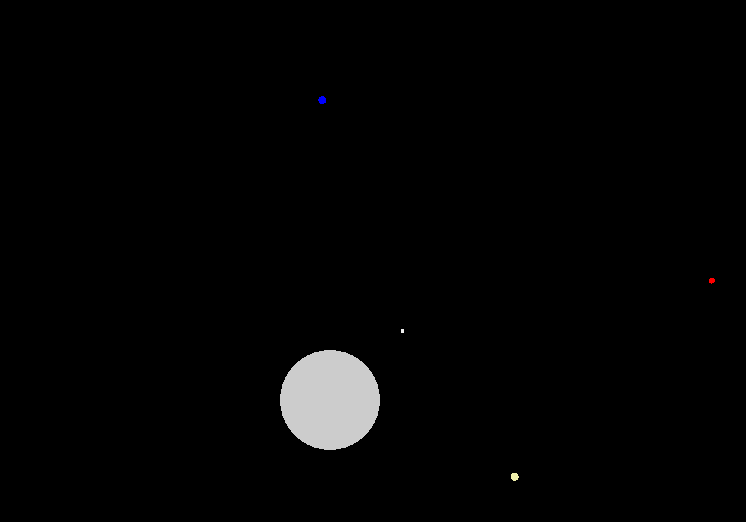
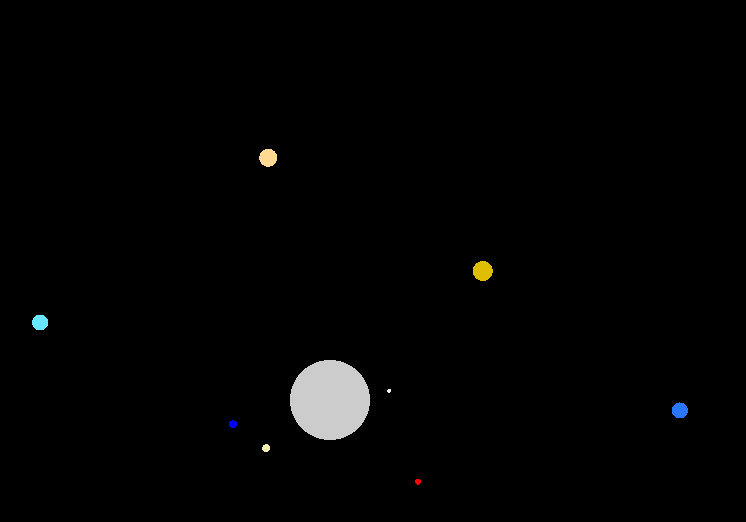
Before and after one commit to ekros/fusion42, a plain HTML site: page dangeroids/index.html in a window 1280 px wide. Shown: the whole page, without its empty margins (310-1056 px from the left). Drawn offline with Linux system fonts and the light colour scheme.

Commit message:
- Add the rest of the planets - Mouse over effect shows the name of the planet

```diff
--- a/dangeroids/index.html
+++ b/dangeroids/index.html
@@ -16,33 +16,49 @@
 	<script>
 
 	// initial positions
-	var merR = 100;
+	var merR = 60;
 	var merAlpha = 3.14;
 	var merSize = 2;
-	var venR = 200;
+	var venR = 80;
 	var venAlpha = 1;
 	var venSize = 4;
-	var earR = 300;
+	var earR = 100;
 	var earAlpha = 2;
 	var earSize = 4;
-	var marR = 400;
+	var marR = 120;
 	var marAlpha = 0;
 	var marSize = 3;
+	var jupR = 200;
+	var jupAlpha = -1;
+	var jupSize = 10;
+	var satR = 250;
+	var satAlpha = -2;
+	var satSize = 9;
+	var uraR = 300;
+	var uraAlpha = -3;
+	var uraSize = 8;
+	var nepR = 350;
+	var nepAlpha = 0;
+	var nepSize = 8;
 
 	// center of the window
 	var centerX = window.innerWidth/2;
 	var centerY = window.innerHeight/2;
 
 	// planets
-	var sun = new Planet(0, 0, 0, 0xCCCCCC, 50);
-	var mercury = new Planet(merR, merAlpha, 0.05, 0xEEEEEE, merSize);
-	var venus = new Planet(venR, venAlpha, 0.04, 0xEEEEAA, venSize);
-	var earth = new Planet(earR, earAlpha, 0.03, 0x0000FF, earSize);
-	var mars = new Planet(marR, marAlpha, 0.02, 0xFF0000, marSize);
+	var sun = new Planet(0, 0, 0, 0xCCCCCC, 40, "Sun");
+	var mercury = new Planet(merR, merAlpha, 0.01, 0xEEEEEE, merSize, "Mercury");
+	var venus = new Planet(venR, venAlpha, 0.005, 0xEEEEAA, venSize, "Venus");
+	var earth = new Planet(earR, earAlpha, 0.003, 0x0000FF, earSize, "Earth");
+	var mars = new Planet(marR, marAlpha, 0.0025, 0xFF0000, marSize, "Mars");
+	var jupiter = new Planet(jupR, jupAlpha, 0.001, 0xDEBD00, jupSize, "Jupiter");
+	var saturn = new Planet(satR, satAlpha, 0.0006, 0xFFD991, satSize, "Saturn");
+	var uranus = new Planet(uraR, uraAlpha, 0.0004, 0x69E6FF, uraSize, "Uranus");
+	var neptune = new Planet(nepR, nepAlpha, 0.0001, 0x2977FF, nepSize, "Neptune");
 
 
 	// create an new instance of a pixi stage
-	var stage = new PIXI.Stage(0x000000);
+	stage = new PIXI.Stage(0x000000);
 
 	// create a renderer instance
 	var renderer = PIXI.autoDetectRenderer(window.innerWidth, window.innerHeight);
@@ -67,24 +83,60 @@
 	// add Mars
 	mars.draw(centerX + marR*Math.cos(marAlpha), centerY - marR*Math.sin(marAlpha));
 
+	// add Jupiter
+	jupiter.draw(centerX + jupR*Math.cos(jupAlpha), centerY - jupR*Math.sin(jupAlpha));
+
+	// add Saturn
+	saturn.draw(centerX + satR*Math.cos(satAlpha), centerY - satR*Math.sin(satAlpha));
+
+	// add Uranus
+	uranus.draw(centerX + uraR*Math.cos(uraAlpha), centerY - uraR*Math.sin(uraAlpha));
+
+	// add Neptune
+	neptune.draw(centerX + nepR*Math.cos(nepAlpha), centerY - nepR*Math.sin(nepAlpha));
+
 	function animate() {
 	    requestAnimFrame(animate);
 
 	    // rotate mercury
 	    rotate(mercury, mercury.r, merAlpha, mercury.angle, mercury.speed);
 	    mercury.angle += mercury.speed;
+	    mercury.updateTextPosition();
 
 	    // rotate venus
 	    rotate(venus, venus.r, venAlpha, venus.angle, venus.speed);
 	    venus.angle += venus.speed;
+	    venus.updateTextPosition();
 
 	    // rotate earth
 	    rotate(earth, earth.r, earAlpha, earth.angle, earth.speed);
 	    earth.angle += earth.speed;
+	    earth.updateTextPosition();
 
 	    // rotate mars
 	    rotate(mars, mars.r, marAlpha, mars.angle, mars.speed);
 	    mars.angle += mars.speed;
+	    mars.updateTextPosition();
+
+	    // rotate jupiter
+	    rotate(jupiter, jupiter.r, jupAlpha, jupiter.angle, jupiter.speed);
+	    jupiter.angle += jupiter.speed;
+	    jupiter.updateTextPosition();
+
+	    // rotate saturn
+	    rotate(saturn, saturn.r, satAlpha, saturn.angle, saturn.speed);
+	    saturn.angle += saturn.speed;
+	    saturn.updateTextPosition();
+
+	    // rotate uranus
+	    rotate(uranus, uranus.r, uraAlpha, uranus.angle, uranus.speed);
+	    uranus.angle += uranus.speed;
+	    uranus.updateTextPosition();
+
+	    // rotate neptune
+	    rotate(neptune, neptune.r, nepAlpha, neptune.angle, neptune.speed);
+	    neptune.angle += neptune.speed;
+	    neptune.updateTextPosition();
 
 	    // render the stage
 	    renderer.render(stage);
@@ -95,6 +147,7 @@
 		object.x = -object.centerX + centerX + r*Math.cos(alpha);
 		object.y = -object.centerY + centerY + r*Math.sin(alpha);
 	}
+
 	</script>
 
 	</body>
--- a/dangeroids/planet.js
+++ b/dangeroids/planet.js
@@ -1,6 +1,6 @@
 // planet object definition
 
-function Planet(r, angle, speed, color, size)
+function Planet(r, angle, speed, color, size, name)
 {
 	var g = new PIXI.Graphics();
 
@@ -9,8 +9,11 @@ function Planet(r, angle, speed, color, size)
 	g.speed = speed;
 	g.color = color;
 	g.size = size;
+	g.name = name;
 	g.centerX = 0;
 	g.centerY = 0;
+	g.interactive = true;
+	g.text = new PIXI.Text(g.name, {font: "12px Arial", fill: "white"});
 
 	g.draw = function(x, y) {
 		g.centerX = x;
@@ -21,5 +24,25 @@ function Planet(r, angle, speed, color, size)
 		stage.addChild(g); 	// add it the stage so we see it on our screens..
 	}
 
+	g.updateTextPosition = function(){
+		g.text.position.x = g.centerX + g.x + 10;
+		g.text.position.y = g.centerY + g.y;
+	}
+
+	// events
+	g.mouseover = function(data){
+		console.log(g.name);
+		// create some white text using the Snippet webfont
+		g.text.position.x = g.centerX + g.x + 10;
+		g.text.position.y = g.centerY + g.y;
+		stage.addChild(g.text);
+	}
+
+	g.mouseout = function(data){
+		console.log(g.name + " out");
+		// remove text from stage
+		stage.removeChild(g.text);
+	}
+
 	return g;
 }
```
